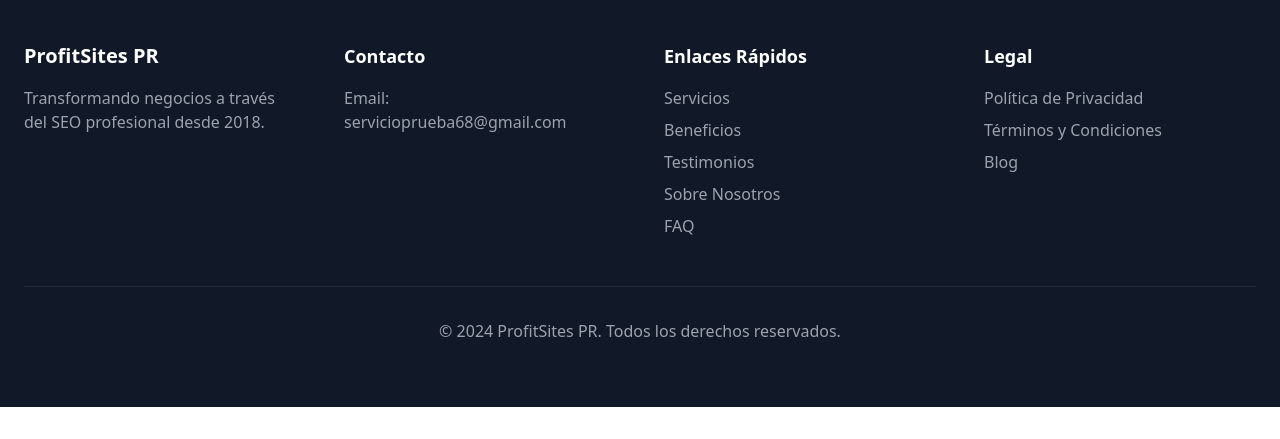
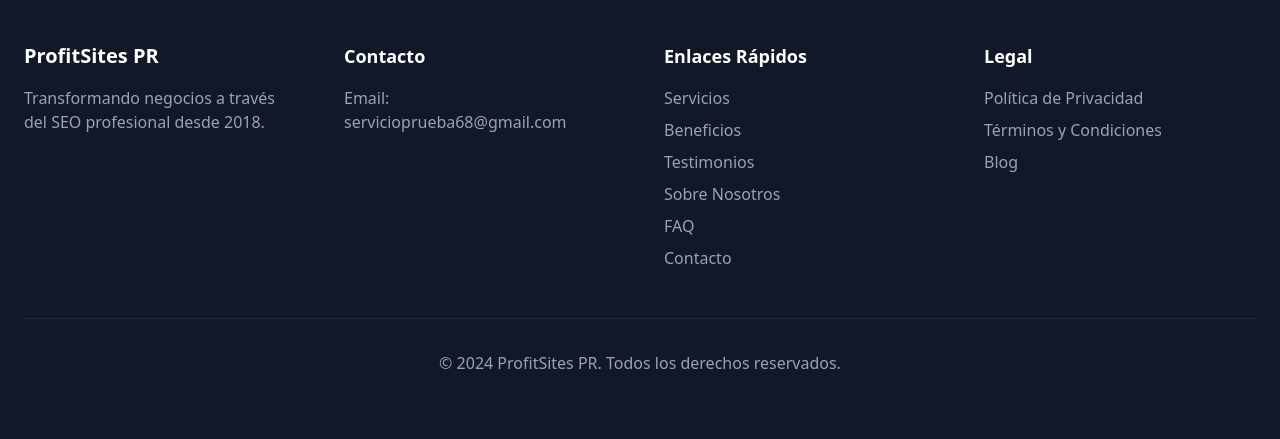
Before and after one commit to serviciogad2024/profitsites-pr--soluciones-seo-profesionales-para-impulsar-tu-negocio-online-2025-01-28-y1qlh, a plain HTML site: page index.html in a window 1280 px wide. Shown: the part 4776-5215 px from the top of the page. Before the commit the page ends 5183 px from the top, so only its background shows below. Drawn offline with nearby package versions, Linux system fonts and the light colour scheme.

Commit message:
Update index.html

```diff
--- a/index.html
+++ b/index.html
@@ -268,6 +268,7 @@
                         <li><a href="#testimonios" class="text-gray-400 hover:text-white transition-colors duration-300">Testimonios</a></li>
                         <li><a href="#sobre-nosotros" class="text-gray-400 hover:text-white transition-colors duration-300">Sobre Nosotros</a></li>
                         <li><a href="#faq" class="text-gray-400 hover:text-white transition-colors duration-300">FAQ</a></li>
+                        <li><a href="#contacto" class="text-gray-400 hover:text-white transition-colors duration-300">Contacto</a></li>
                     </ul>
                 </div>
                 <div>
```
